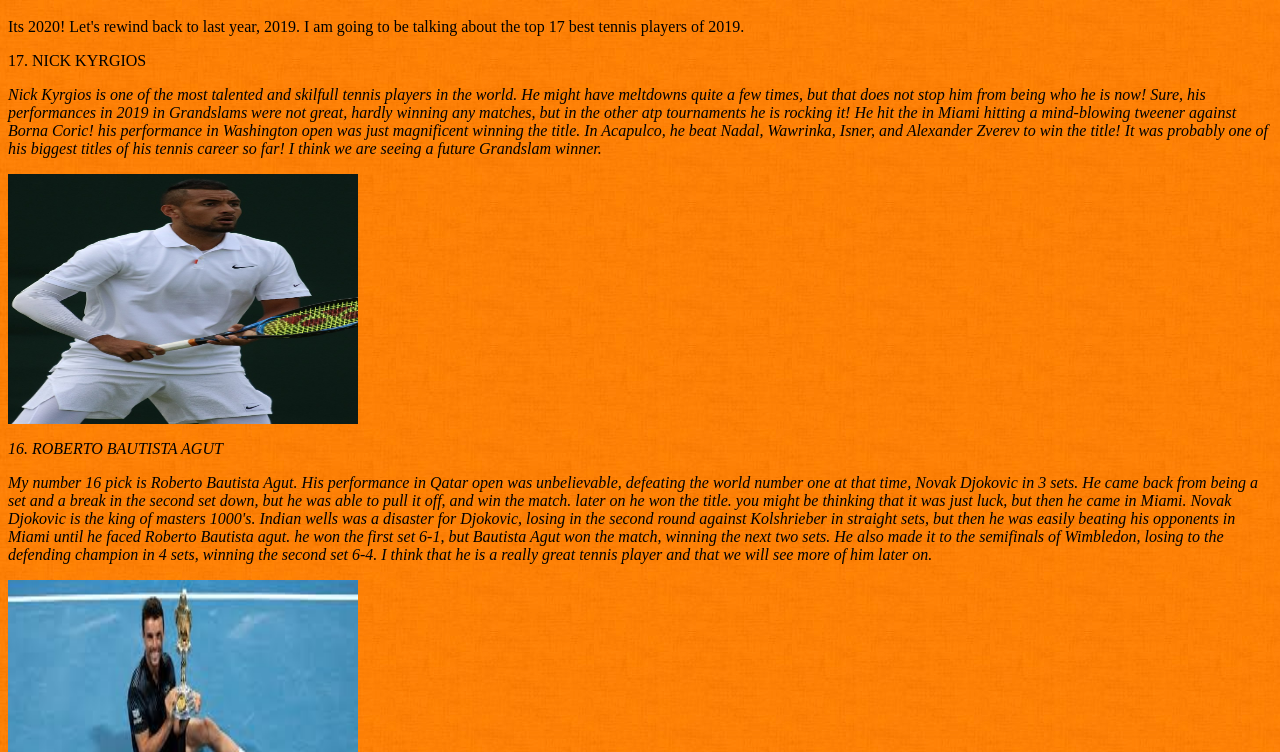
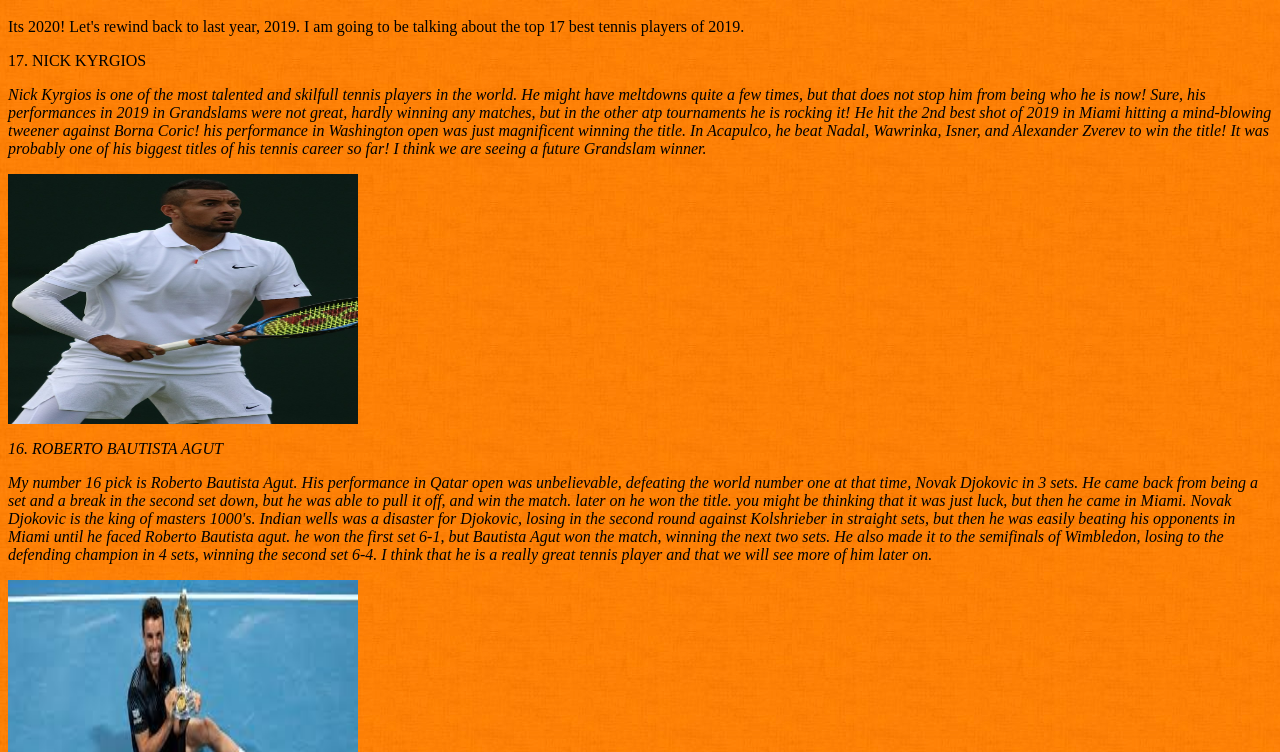
Before and after one commit to tennissuperfan/tennissuperfan.github.io, a plain HTML site: page index.html in a window 1280 px wide. Shown: the part 48-800 px from the top of the page. Drawn offline with Linux system fonts and the light colour scheme.

Commit message:
Update index.html

```diff
--- a/index.html
+++ b/index.html
@@ -14,7 +14,7 @@ body  {
 <p>Its 2020! Let's rewind back to last year, 2019. I am going to be talking about the top 17 best tennis players of 2019.</p>
 <p>17. NICK KYRGIOS
 
-<p><i> Nick Kyrgios is one of the most talented and skilfull tennis players in the world. He might have meltdowns quite a few times, but that does not stop him from being who he is now! Sure, his performances in 2019 in Grandslams were not great, hardly winning any matches, but in the other atp tournaments he is rocking it! He hit the <ahref="https://www.youtube.com/watch?v=qGVqJWro-4Y" target="_blank" 2nd best shot of 2019</a> in Miami hitting a mind-blowing tweener against Borna Coric! his performance in Washington open was just magnificent winning the title. In Acapulco, he beat Nadal, Wawrinka, Isner, and Alexander Zverev to win the title! It was probably one of his biggest titles of his tennis career so far! I think we are seeing a future Grandslam winner.<p/><i/>
+<p><i> Nick Kyrgios is one of the most talented and skilfull tennis players in the world. He might have meltdowns quite a few times, but that does not stop him from being who he is now! Sure, his performances in 2019 in Grandslams were not great, hardly winning any matches, but in the other atp tournaments he is rocking it! He hit the <ahref="https://www.youtube.com/watch?v=qGVqJWro-4Y" target="_blank">2nd best shot of 2019</a> in Miami hitting a mind-blowing tweener against Borna Coric! his performance in Washington open was just magnificent winning the title. In Acapulco, he beat Nadal, Wawrinka, Isner, and Alexander Zverev to win the title! It was probably one of his biggest titles of his tennis career so far! I think we are seeing a future Grandslam winner.<p/><i/>
 
 
 <img src="NICKYRGIOS.jpg"  height="250"  width="350"
```
